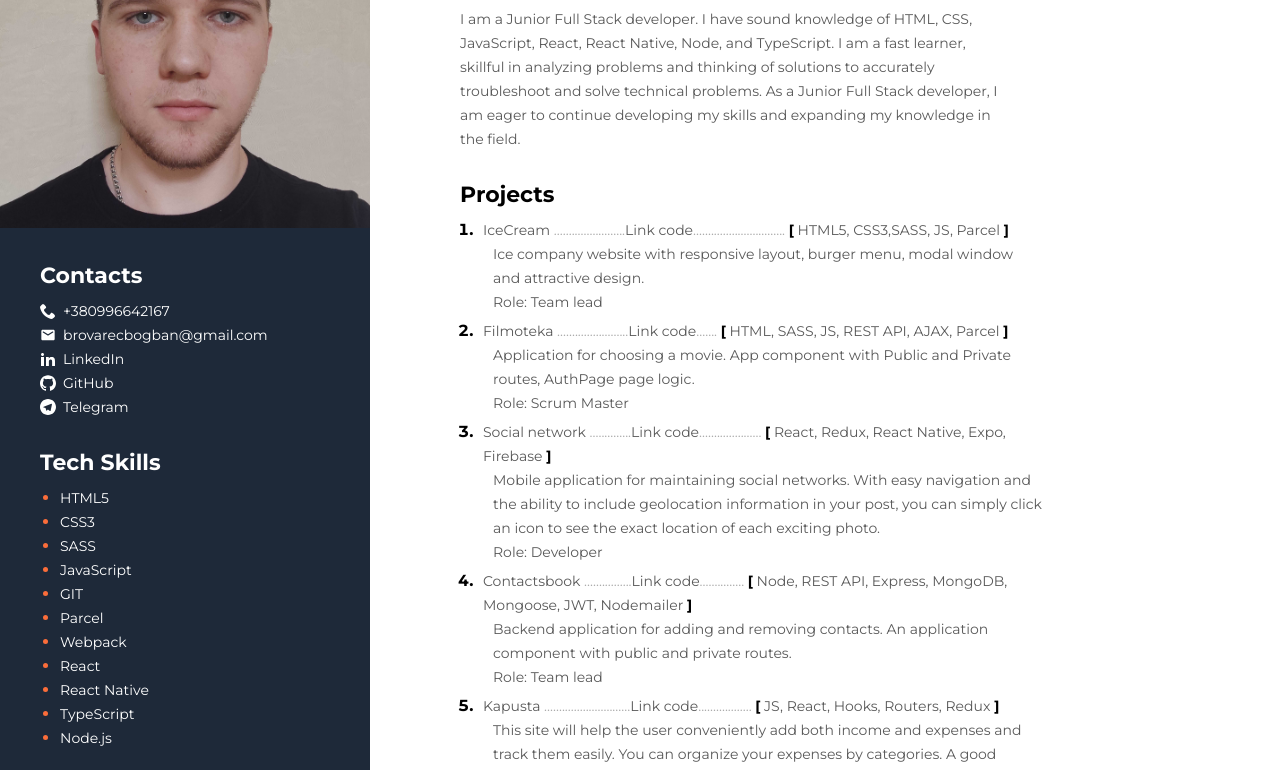
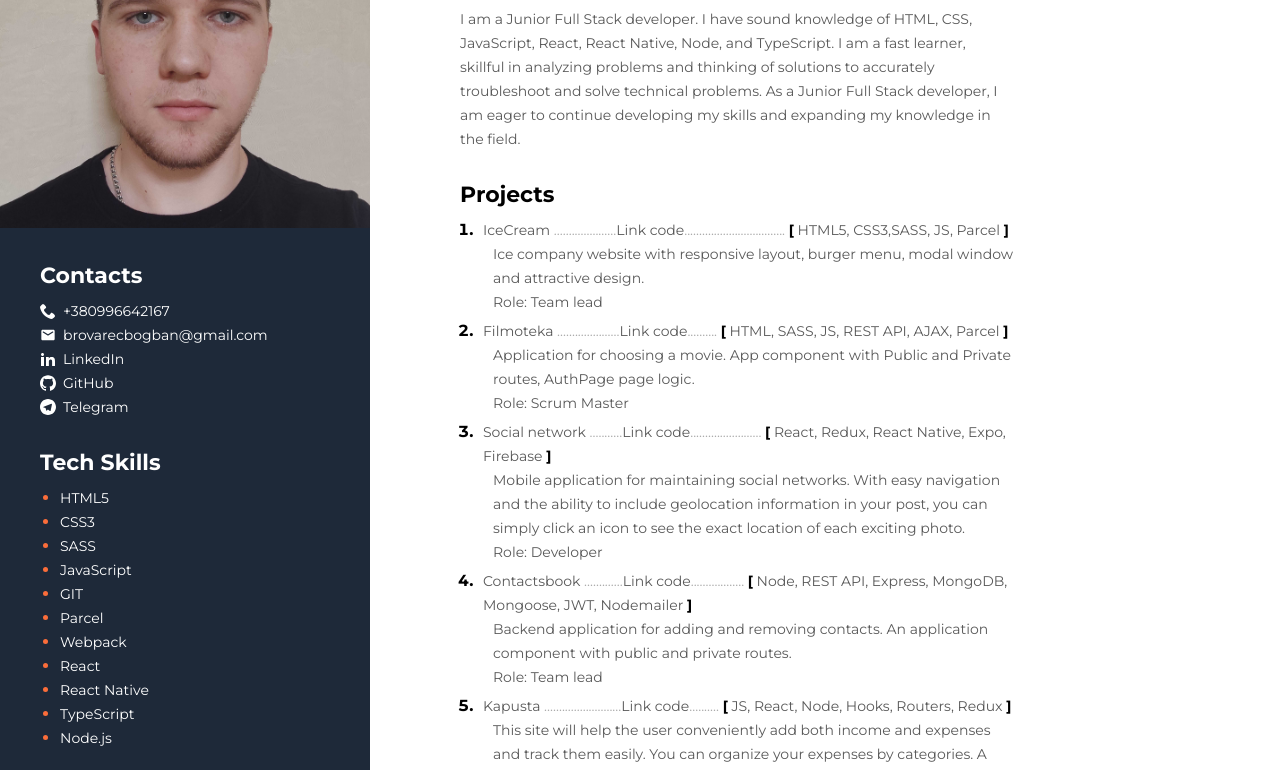
Before and after one commit to Bogdan0109/my-resume, a plain HTML site: page index.html in a window 1280 px wide. Shown: the part 182-952 px from the top of the page. Drawn offline with nearby package versions, Linux system fonts and the light colour scheme; files that its build step writes are made by us from their sources.

Commit message:
bagsfix/react-native

```diff
--- a/css/style.css
+++ b/css/style.css
@@ -173,7 +173,7 @@ ul {
 }
 
 .my-projects__text li {
-  width: 550px;
+  width: 528px;
 }
 
 .my-projects__bracket {
--- a/index.html
+++ b/index.html
@@ -56,12 +56,12 @@
                       >IceCream</a
                     >
                     <span class="my-projects__point"
-                      >........................<a
+                      >.....................<a
                         href="https://github.com/Bogdan0109/IceCream/"
                         class="my-projects__link"
                         target="_blank"
                         >Link code</a
-                      >...............................</span
+                      >..................................</span
                     >
                     <span class="my-projects__bracket">[</span> HTML5, CSS3,SASS, JS, Parcel
                     <span class="my-projects__bracket">]</span>
@@ -85,12 +85,12 @@
                       >Filmoteka</a
                     >
                     <span class="my-projects__point"
-                      >........................<a
+                      >.....................<a
                         href="https://github.com/romaleso261981/filmoteka2021/"
                         class="my-projects__link"
                         target="_blank"
                         >Link code</a
-                      >.......</span
+                      >..........</span
                     >
                     <span class="my-projects__bracket">[</span> HTML, SASS, JS, REST API, AJAX,
                     Parcel <span class="my-projects__bracket">]</span>
@@ -114,12 +114,12 @@
                       >Social network</a
                     >
                     <span class="my-projects__point"
-                      >..............<a
+                      >...........<a
                         href="https://github.com/Bogdan0109/goit-react-native/tree/main/goit-react-native-06"
                         class="my-projects__link"
                         target="_blank"
                         >Link code</a
-                      >.....................</span
+                      >........................</span
                     >
                     <span class="my-projects__bracket">[</span> React, Redux, React Native, Expo,
                     Firebase
@@ -146,12 +146,12 @@
                       >Contactsbook</a
                     >
                     <span class="my-projects__point"
-                      >................<a
+                      >.............<a
                         href="https://github.com/Bogdan0109/goit-node-hw-02-06"
                         class="my-projects__link"
                         target="_blank"
                         >Link code</a
-                      >...............</span
+                      >..................</span
                     >
                     <span class="my-projects__bracket">[</span> Node, REST API, Express, MongoDB,
                     Mongoose, JWT, Nodemailer <span class="my-projects__bracket">]</span>
@@ -175,14 +175,15 @@
                       >Kapusta</a
                     >
                     <span class="my-projects__point"
-                      >.............................<a
+                      >..........................<a
                         href="https://github.com/viktormashyka/easy-start-wallet"
                         class="my-projects__link"
                         target="_blank"
                         >Link code</a
-                      >..................</span
+                      >..........</span
                     >
-                    <span class="my-projects__bracket">[</span> JS, React, Hooks, Routers, Redux
+                    <span class="my-projects__bracket">[</span> JS, React, Node, Hooks, Routers,
+                    Redux
                     <span class="my-projects__bracket">]</span>
                   </div>
                   <ul class="my-projects__text-list">
@@ -233,7 +234,7 @@
               <li class="my-education__item">
                 <h4 class="my-work-experience__company">GOIT FULL STACK WEB DEVELOPER COURSE</h4>
 
-                <h5 class="my-courses__text">HTML + CSS, JS, React, Node JS, TS</h5>
+                <h5 class="my-courses__text">HTML + CSS, JS, React, React Native, Node JS, TS</h5>
 
                 <p class="my-work-experience__period">
                   February 2022 - March 2023
```
